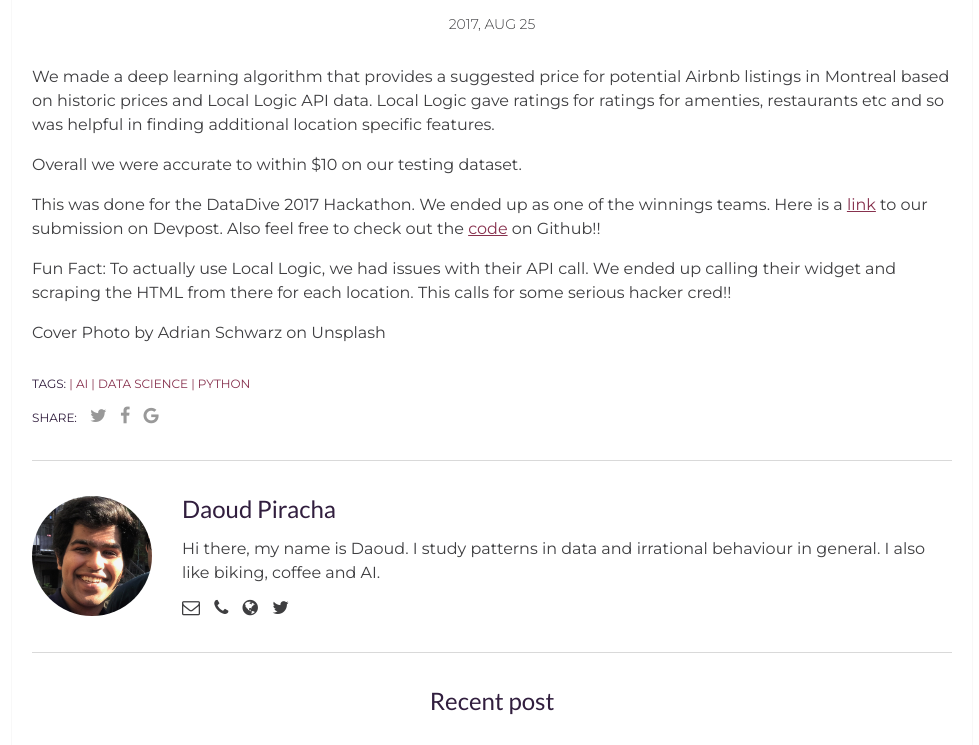
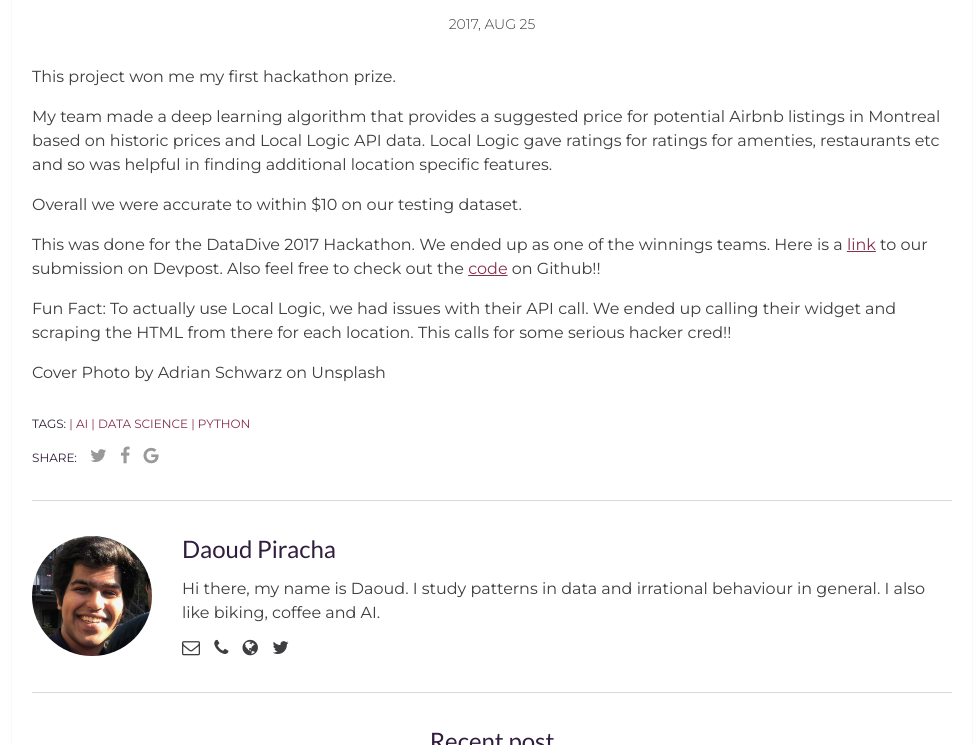
Before and after one commit to DaoudPiracha/Blog, a Jekyll site: the page built from _posts/2017-08-25-airbnb-price-predictor.markdown, in a window 1280 px wide, cut to the strip 603-1348 px from the top of the page. Shown: the whole strip, without its empty margins (148-1127 px from the left). Built offline with Jekyll 4.4.1, drawn with Linux system fonts in a browser that asks for light colours.

Commit message:
changed about

```diff
--- a/_posts/2017-08-25-airbnb-price-predictor.markdown
+++ b/_posts/2017-08-25-airbnb-price-predictor.markdown
@@ -7,7 +7,9 @@ img: airbnb.jpg # Add image post (optional)
 tags: [AI, Data Science, Python]
 author: Daoud # Add name author (optional)
 ---
-We made a deep learning algorithm that provides a suggested price for potential Airbnb listings in Montreal based on historic prices and Local Logic API data. Local Logic gave ratings for  ratings for amenties, restaurants etc and so was helpful in finding additional location specific features.
+This project won me my first hackathon prize.
+
+My team made a deep learning algorithm that provides a suggested price for potential Airbnb listings in Montreal based on historic prices and Local Logic API data. Local Logic gave ratings for  ratings for amenties, restaurants etc and so was helpful in finding additional location specific features.
 
 Overall we were accurate to within $10 on our testing dataset.
 
```
